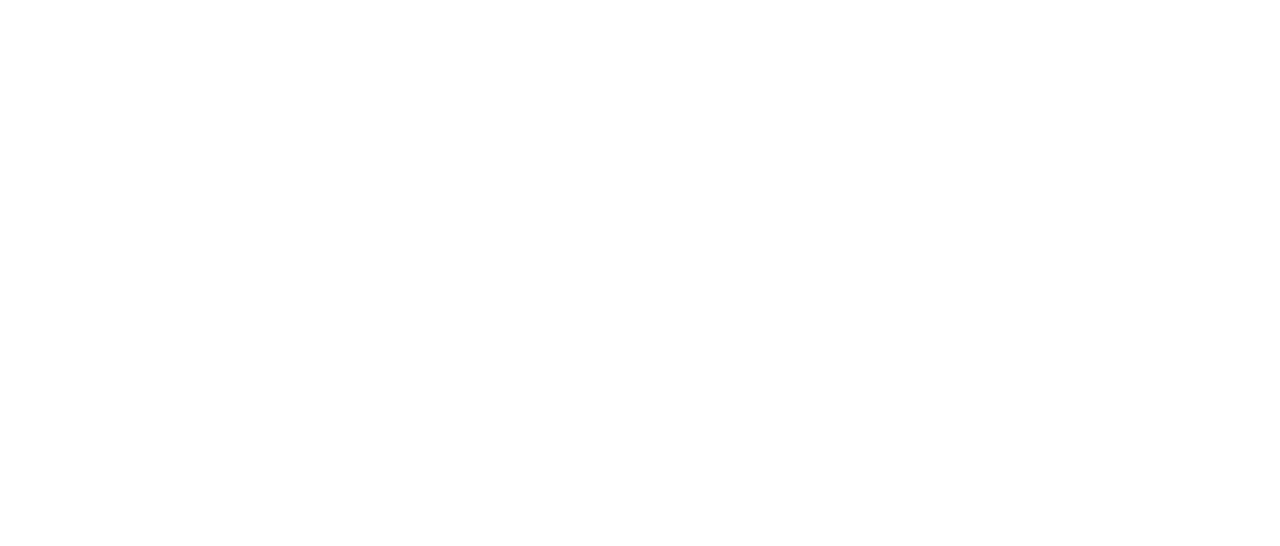
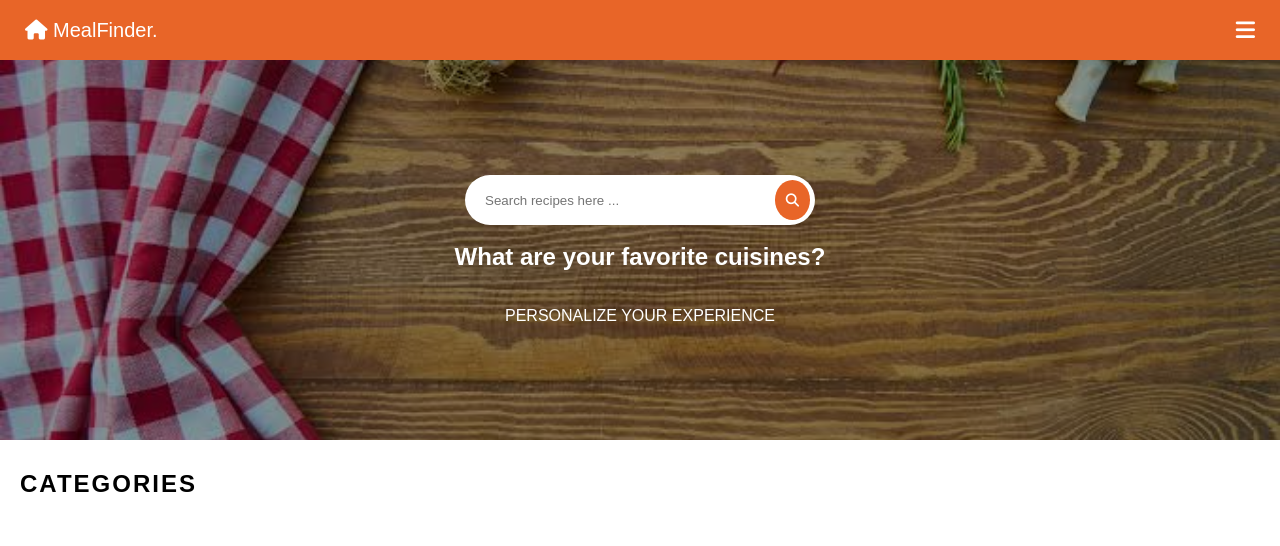
Before and after one commit to AkhilaReddy312/MEAL-FINDER, a plain HTML site: page index.html in a window 1280 px wide. Drawn offline with Linux system fonts and the light colour scheme.

Commit message:
second commit

```diff
--- a/index.html
+++ b/index.html
@@ -5,9 +5,36 @@
     <meta charset="UTF-8">
     <meta name="viewport" content="width=device-width, initial-scale=1.0">
     <title>MEAL FINDER</title>
+    <link rel="stylesheet" href="https://cdnjs.cloudflare.com/ajax/libs/font-awesome/6.5.0/css/all.min.css">
+    <link rel="stylesheet" href="./style.css">
 </head>
 
 <body>
+    <!-- HEADER -->
+    <header class="navbar">
+        <div class="logo"><i class="fa-solid fa-house"></i> MealFinder.</div>
+        <i class="fa-solid fa-bars menu-icon"></i>
+    </header>
+
+    <section class="food">
+        <div class="search-box">
+            <input id="searchInput" type="text" placeholder="Search recipes here ...">
+            <button id="searchBtn"><i class="fa-solid fa-magnifying-glass"></i></button>
+        </div>
+        <br>
+        <h1>What are your favorite cuisines?</h1>
+        <br><br>
+        <p>PERSONALIZE YOUR EXPERIENCE</p>
+    </section>
+
+    <!-- CATEGORIES -->
+    <section class="categories">
+        <h2>CATEGORIES</h2>
+        <div id="results" class="results"></div>
+    </section>
+
+
+    <script type="module" src="./app.js"></script>
 
 </body>
 
--- a/style.css
+++ b/style.css
@@ -0,0 +1,96 @@
+* {
+    margin: 0;
+    padding: 0;
+    box-sizing: border-box;
+    font-family: "Poppins", sans-serif;
+}
+
+body {
+    background: #ffffff;
+}
+
+.navbar {
+    height: 60px;
+    background: #e86528;
+    color: white;
+    display: flex;
+    align-items: center;
+    justify-content: space-between;
+    padding: 0 25px;
+    font-size: 20px;
+}
+
+.menu-icon {
+    font-size: 22px;
+    cursor: pointer;
+}
+
+.food {
+    height: 380px;
+    background: url('./assets/foodmunch_kitchen.jpg') center/cover no-repeat;
+    display: flex;
+    flex-direction: column;
+    align-items: center;
+    justify-content: center;
+    text-align: center;
+    color: white;
+    position: relative;
+}
+
+.food::after {
+    content: "";
+    position: absolute;
+    top: 0;
+    left: 0;
+    right: 0;
+    bottom: 0;
+    background: rgba(0, 0, 0, 0.4);
+}
+
+.food * {
+    position: relative;
+    z-index: 2;
+}
+
+.search-box {
+    background: white;
+    display: flex;
+    align-items: center;
+    justify-content: center;
+    padding: 5px;
+    border-radius: 30px;
+    width: 350px;
+}
+
+.search-box input {
+    width: 100%;
+    padding: 12px 15px;
+    border: none;
+    outline: none;
+    border-radius: 30px;
+}
+
+.search-box button {
+    height: 40px;
+    width: 40px;
+    background: #e86528;
+    border: none;
+    color: white;
+    border-radius: 50%;
+    cursor: pointer;
+}
+
+
+.categories {
+    padding: 30px 20px;
+}
+
+.categories h2 {
+    margin-bottom: 15px;
+    letter-spacing: 2px;
+}
+
+.results {
+    font-size: 18px;
+    margin-top: 10px;
+}
```
Also changed, not shown: assets/foodmunch_kitchen.jpg (added).
